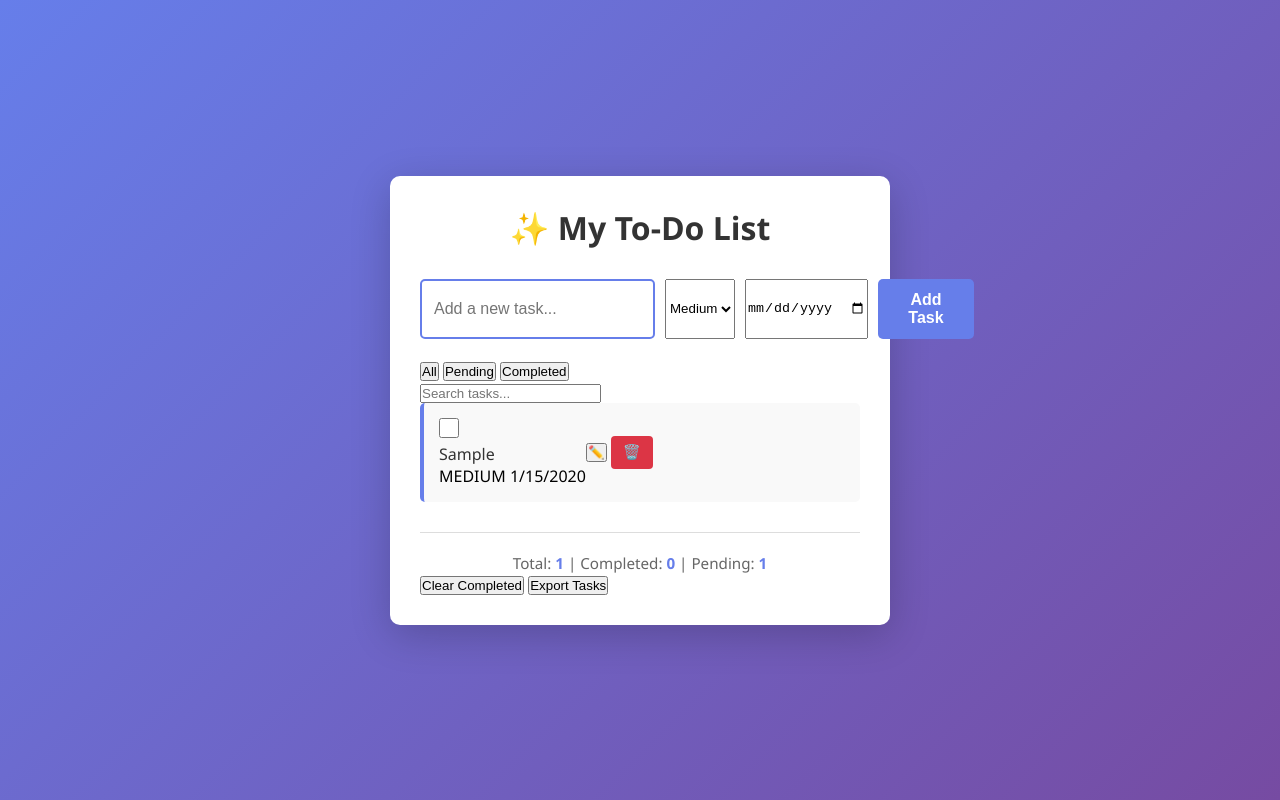
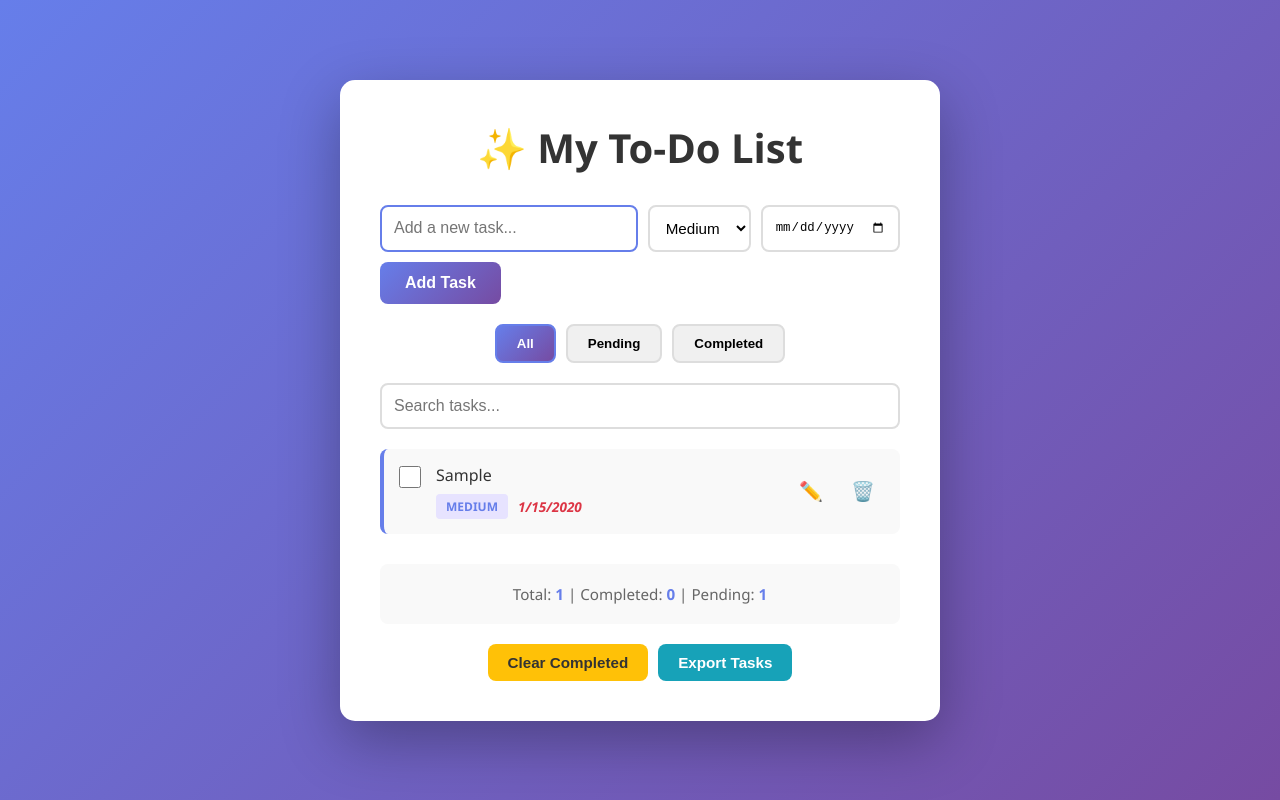
Before and after one commit to tithika4893/to-do-list-app, a plain HTML site: page index.html in a window 1280 px wide. Both pictures are taken after typing "Sample", "2020-01-15" into the empty fields and a click on the button "Add Task". Drawn offline with Linux system fonts and the light colour scheme.

Commit message:
style: Enhanced styling with priority badges, filters, and improved UI

```diff
--- a/styles.css
+++ b/styles.css
@@ -16,10 +16,10 @@ body {
 
 .container {
     background: white;
-    border-radius: 10px;
-    box-shadow: 0 10px 40px rgba(0, 0, 0, 0.2);
-    padding: 30px;
-    max-width: 500px;
+    border-radius: 15px;
+    box-shadow: 0 20px 60px rgba(0, 0, 0, 0.3);
+    padding: 40px;
+    max-width: 600px;
     width: 100%;
 }
 
@@ -27,20 +27,22 @@ h1 {
     text-align: center;
     color: #333;
     margin-bottom: 30px;
-    font-size: 2em;
+    font-size: 2.5em;
 }
 
 .input-section {
     display: flex;
     gap: 10px;
     margin-bottom: 20px;
+    flex-wrap: wrap;
 }
 
 #taskInput {
     flex: 1;
+    min-width: 150px;
     padding: 12px;
     border: 2px solid #ddd;
-    border-radius: 5px;
+    border-radius: 8px;
     font-size: 1em;
     transition: border-color 0.3s;
 }
@@ -50,36 +52,124 @@ h1 {
     border-color: #667eea;
 }
 
+#prioritySelect,
+#dueDateInput {
+    padding: 12px;
+    border: 2px solid #ddd;
+    border-radius: 8px;
+    font-size: 0.95em;
+    background: white;
+    cursor: pointer;
+    transition: border-color 0.3s;
+}
+
+#prioritySelect:focus,
+#dueDateInput:focus {
+    outline: none;
+    border-color: #667eea;
+}
+
 #addBtn {
-    padding: 12px 30px;
-    background: #667eea;
+    padding: 12px 25px;
+    background: linear-gradient(135deg, #667eea 0%, #764ba2 100%);
     color: white;
     border: none;
-    border-radius: 5px;
+    border-radius: 8px;
     font-size: 1em;
     font-weight: bold;
     cursor: pointer;
-    transition: background 0.3s;
+    transition: all 0.3s;
+    white-space: nowrap;
 }
 
 #addBtn:hover {
-    background: #764ba2;
+    transform: translateY(-2px);
+    box-shadow: 0 5px 15px rgba(102, 126, 234, 0.4);
+}
+
+#addBtn:active {
+    transform: translateY(0);
+}
+
+.filter-section {
+    display: flex;
+    gap: 10px;
+    margin-bottom: 20px;
+    justify-content: center;
+}
+
+.filter-btn {
+    padding: 10px 20px;
+    background: #f0f0f0;
+    border: 2px solid #ddd;
+    border-radius: 8px;
+    cursor: pointer;
+    font-weight: 600;
+    transition: all 0.3s;
+}
+
+.filter-btn:hover {
+    border-color: #667eea;
+    background: #f9f9f9;
+}
+
+.filter-btn.active {
+    background: linear-gradient(135deg, #667eea 0%, #764ba2 100%);
+    color: white;
+    border-color: #667eea;
+}
+
+.search-section {
+    margin-bottom: 20px;
+}
+
+#searchInput {
+    width: 100%;
+    padding: 12px;
+    border: 2px solid #ddd;
+    border-radius: 8px;
+    font-size: 1em;
+    transition: border-color 0.3s;
+}
+
+#searchInput:focus {
+    outline: none;
+    border-color: #667eea;
 }
 
 .task-list {
     list-style: none;
     margin-bottom: 20px;
-    max-height: 400px;
+    max-height: 500px;
     overflow-y: auto;
+}
+
+.task-list::-webkit-scrollbar {
+    width: 8px;
+}
+
+.task-list::-webkit-scrollbar-track {
+    background: #f1f1f1;
+    border-radius: 10px;
+}
+
+.task-list::-webkit-scrollbar-thumb {
+    background: #667eea;
+    border-radius: 10px;
+}
+
+.task-list::-webkit-scrollbar-thumb:hover {
+    background: #764ba2;
 }
 
 .task-item {
     display: flex;
+    justify-content: space-between;
     align-items: center;
     padding: 15px;
     background: #f9f9f9;
     margin-bottom: 10px;
-    border-radius: 5px;
+    border-radius: 8px;
     border-left: 4px solid #667eea;
     transition: all 0.3s;
 }
@@ -87,6 +177,7 @@ h1 {
 .task-item:hover {
     background: #f0f0f0;
     transform: translateX(5px);
+    box-shadow: 0 3px 10px rgba(0, 0, 0, 0.1);
 }
 
 .task-item.completed {
@@ -99,44 +190,214 @@ h1 {
     color: #999;
 }
 
+.task-item[data-priority="high"] {
+    border-left-color: #dc3545;
+}
+
+.task-item[data-priority="medium"] {
+    border-left-color: #667eea;
+}
+
+.task-item[data-priority="low"] {
+    border-left-color: #28a745;
+}
+
+.task-content {
+    display: flex;
+    align-items: flex-start;
+    gap: 15px;
+    flex: 1;
+}
+
 .task-checkbox {
-    width: 20px;
-    height: 20px;
-    margin-right: 15px;
+    width: 22px;
+    height: 22px;
+    margin-top: 2px;
     cursor: pointer;
     accent-color: #667eea;
+    flex-shrink: 0;
+}
+
+.task-details {
+    display: flex;
+    flex-direction: column;
+    gap: 8px;
+    flex: 1;
 }
 
 .task-text {
-    flex: 1;
     color: #333;
     word-break: break-word;
+    font-weight: 500;
 }
 
+.task-meta {
+    display: flex;
+    gap: 10px;
+    align-items: center;
+    flex-wrap: wrap;
+}
+
+.priority-badge {
+    font-size: 0.75em;
+    font-weight: bold;
+    padding: 4px 10px;
+    border-radius: 4px;
+    text-transform: uppercase;
+}
+
+.priority-high {
+    background: #ffe5e5;
+    color: #dc3545;
+}
+
+.priority-medium {
+    background: #e7e3ff;
+    color: #667eea;
+}
+
+.priority-low {
+    background: #e5f5e5;
+    color: #28a745;
+}
+
+.due-date {
+    font-size: 0.85em;
+    color: #666;
+    font-style: italic;
+}
+
+.due-date.overdue {
+    color: #dc3545;
+    font-weight: bold;
+}
+
+.task-actions {
+    display: flex;
+    gap: 8px;
+}
+
+.edit-btn,
 .delete-btn {
-    background: #dc3545;
-    color: white;
+    background: none;
     border: none;
-    padding: 8px 12px;
+    font-size: 1.2em;
+    cursor: pointer;
+    padding: 5px 10px;
     border-radius: 4px;
-    cursor: pointer;
-    font-size: 0.9em;
-    transition: background 0.3s;
+    transition: all 0.3s;
+}
+
+.edit-btn:hover {
+    background: #ffd700;
+    transform: scale(1.1);
 }
 
 .delete-btn:hover {
-    background: #c82333;
+    background: #ffcccc;
+    transform: scale(1.1);
 }
 
 .stats {
     text-align: center;
     color: #666;
     font-size: 0.95em;
-    padding-top: 20px;
-    border-top: 1px solid #ddd;
+    padding: 20px;
+    background: #f9f9f9;
+    border-radius: 8px;
+    margin-bottom: 20px;
 }
 
 .stats span {
     font-weight: bold;
     color: #667eea;
 }
+
+.action-buttons {
+    display: flex;
+    gap: 10px;
+    justify-content: center;
+    flex-wrap: wrap;
+}
+
+.clear-btn,
+.export-btn {
+    padding: 10px 20px;
+    border: none;
+    border-radius: 8px;
+    cursor: pointer;
+    font-weight: 600;
+    font-size: 0.95em;
+    transition: all 0.3s;
+}
+
+.clear-btn {
+    background: #ffc107;
+    color: #333;
+}
+
+.clear-btn:hover {
+    background: #ffb300;
+    transform: translateY(-2px);
+}
+
+.export-btn {
+    background: #17a2b8;
+    color: white;
+}
+
+.export-btn:hover {
+    background: #138496;
+    transform: translateY(-2px);
+}
+
+.empty-state {
+    text-align: center;
+    padding: 40px 20px;
+    color: #999;
+    font-size: 1.2em;
+    list-style: none;
+}
+
+/* Responsive design */
+@media (max-width: 600px) {
+    .container {
+        padding: 20px;
+    }
+
+    h1 {
+        font-size: 2em;
+        margin-bottom: 20px;
+    }
+
+    .input-section {
+        flex-direction: column;
+    }
+
+    #taskInput,
+    #prioritySelect,
+    #dueDateInput,
+    #addBtn {
+        width: 100%;
+    }
+
+    .task-item {
+        flex-direction: column;
+        align-items: flex-start;
+    }
+
+    .task-actions {
+        width: 100%;
+        margin-top: 10px;
+        justify-content: flex-end;
+    }
+
+    .filter-section {
+        flex-wrap: wrap;
+    }
+
+    .filter-btn {
+        flex: 1;
+        min-width: 80px;
+    }
+}
```
